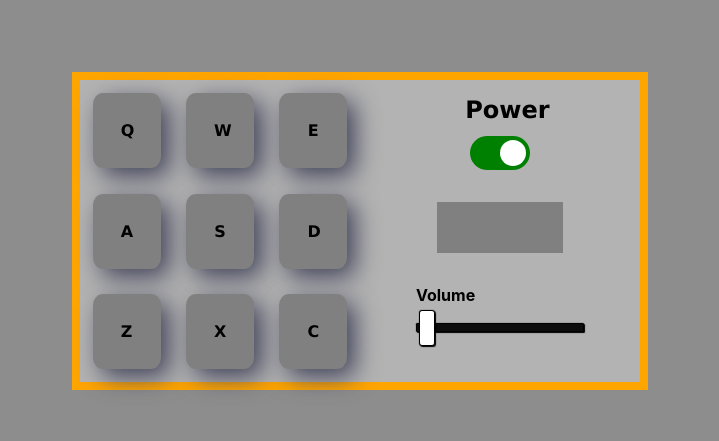
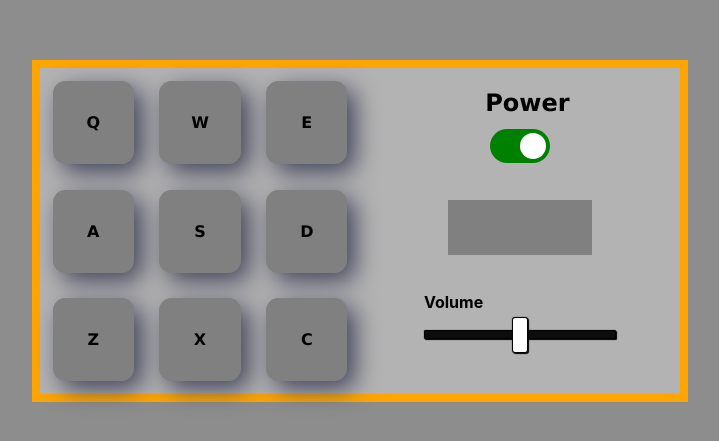
Before and after one commit to SoQu-PJ/Drum-Machine, a React (Create React App) app: page / in a window 1280 px wide. Shown: the part 169-610 px from the top of the page, without its empty margins (280-999 px from the left). Built offline with nearby package versions, Linux system fonts and the light colour scheme.

Commit message:
Responsive web design

```diff
--- a/src/App.css
+++ b/src/App.css
@@ -6,6 +6,7 @@
   --bg-drum-machine-color: rgb(179, 179, 179);
 
   --bg-button-color: rgb(128, 128, 128);
+  --bg-active-button-color: rgb(255, 0, 0);
 
   --bg-monitor-color: rgb(128, 128, 128);
 }
@@ -26,8 +27,8 @@ body {
 #drum-machine {
   background-color: var(--bg-drum-machine-color);
   display: grid;
-  grid-template-columns: repeat(2, 1fr);
-  width: 70vh;
+  grid-template-rows: repeat(2, 1fr);
+  width: 80vw;
   border: 0.5rem solid var(--border-drum-machine-color);
 }
 
@@ -42,7 +43,7 @@ body {
   font-family: 'Lucida Sans', 'Lucida Sans Regular', 'Lucida Grande', 'Lucida Sans Unicode', Geneva, Verdana, sans-serif;
   font-weight: bold;
   font-size: 1rem;
-  padding: 30%;
+  padding: 0.5rem;
   margin: 0.8rem;
   background-color: var(--bg-button-color);
   border-radius: 15%;
@@ -53,7 +54,12 @@ body {
 }
 
 .drum-pad:hover:not(:disabled) {
-  transform: translate(0, -0.5rem);
+  transform: translate(0, -0.5rem) scale(1.2);
+}
+
+.drum-pad:active:not(:disabled) {
+  transform: translate(0, -0.5rem) scale(1.2);
+  background-color: var(--bg-active-button-color);
 }
 
 /* button section end */
@@ -264,8 +270,22 @@ input:checked+.slider:before {
 
 /* responsive web design */
 
-/* @media (max-width: 576px) {
+@media (min-width: 576px) {
   #drum-machine {
-    grid-template: repeat(2, 1fr) / 1fr;
+    grid-template: 1fr / repeat(2, 1fr);
   }
-} */
+
+  .drum-pad {
+    padding: 1.5rem;
+  }
+}
+
+@media (min-width: 1025px) {
+  #drum-machine {
+    width: 50vw;
+  }
+
+  .drum-pad {
+    padding: 2rem;
+  }
+}
--- a/src/App.js
+++ b/src/App.js
@@ -6,7 +6,7 @@ import SoundPanel from './Components/SoundPanel';
 function App() {
   const [monitorValue, setMonitorValue] = useState("");
   const [power, setPower] = useState(true);
-  const [volume, setVolume] = useState(0.5);
+  const [volume, setVolume] = useState(50);
 
   return (
     <main id="drum-machine">
--- a/src/Components/SoundPanel.js
+++ b/src/Components/SoundPanel.js
@@ -11,6 +11,9 @@ const SoundPanel = props => {
 
     const powerHandler = e => {
         document.querySelector(".power").checked ? props.setPower(true) : props.setPower(false);
+
+        if(props.power)
+            props.setMonitorValue("");
     }
 
     return(
```
